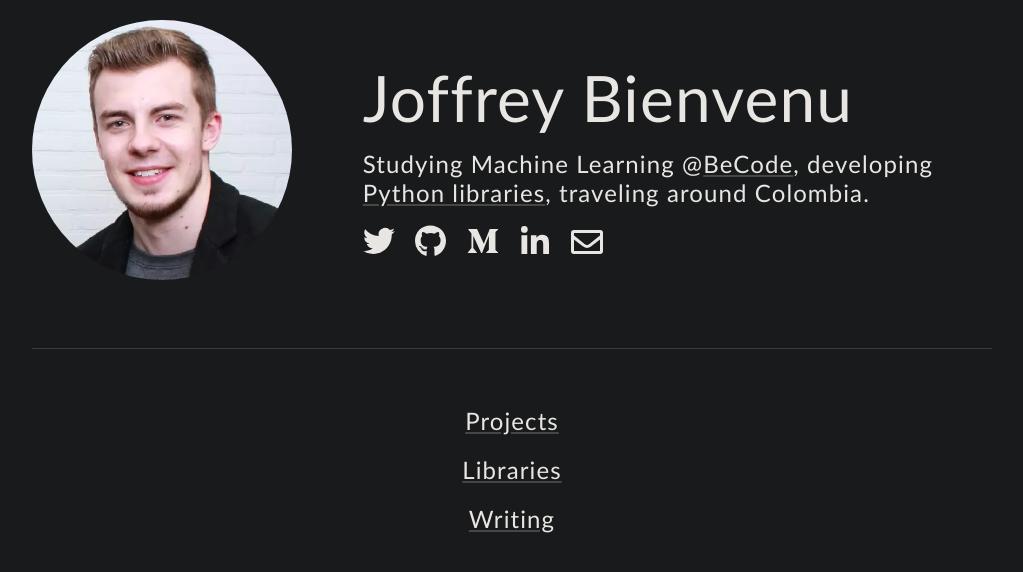
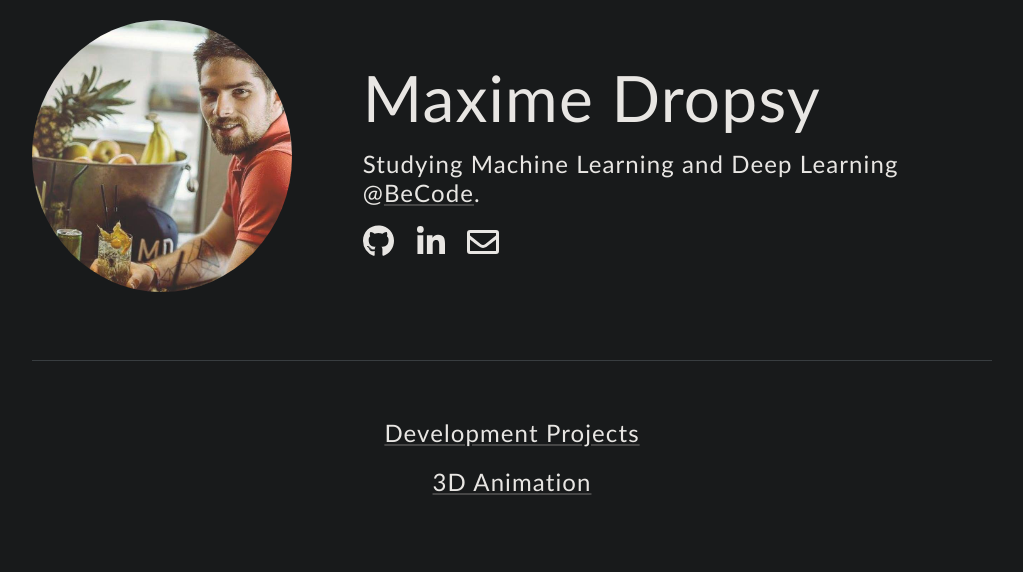
Before and after one commit to MDropsy/mdropsy.com, a Jekyll site: the page docs/index.html, which Jekyll copies as it is, in a window 1280 px wide. Shown: the top 572 px of the page, without its empty margins (128-1151 px from the left). Built offline with Jekyll 4.4.1, drawn with Linux system fonts in a browser that asks for light colours.

Commit message:
update_projects

```diff
--- a/docs/404.html
+++ b/docs/404.html
@@ -5,8 +5,8 @@
     <meta charset="utf-8">
     <meta name="viewport" content="width=device-width, initial-scale=1">
     <meta name="description" content="">
-    <meta name="author" content="Joffrey Bienvenu">
-    <title>Joffrey Bienvenu</title>
+    <meta name="author" content="Maxime Dropsy">
+    <title>Maxime Dropsy</title>
     <link rel="canonical" href="https://joffreybvn.be">
 
     <link href="/assets/dist/css/bootstrap.min.css" rel="stylesheet">
--- a/docs/assets/css/style.css
+++ b/docs/assets/css/style.css
@@ -202,15 +202,15 @@ hr {
 }
 
 #project-wallonia-ml {
-    background-image: url("../img/thumbnails/wallonia_ml.webp");
+    background-image: url("../img/thumbnails/Namur_citadelle.webp");
 }
 
 #project-zimmo {
-    background-image: url("../img/thumbnails/zimmo_cover.webp");
+    background-image: url("../img/thumbnails/face_reco.webp");
 }
 
 #project-deep-writing {
-    background-image: url("../img/thumbnails/deep_detect_handwriting.webp");
+    background-image: url("../img/thumbnails/ImmoEliza.webp");
 }
 
 #project-real-estate {
--- a/docs/feed.xml
+++ b/docs/feed.xml
@@ -1,4 +1,4 @@
-<?xml version="1.0" encoding="utf-8"?><feed xmlns="http://www.w3.org/2005/Atom" ><generator uri="https://jekyllrb.com/" version="4.1.1">Jekyll</generator><link href="http://localhost:4000/feed.xml" rel="self" type="application/atom+xml" /><link href="http://localhost:4000/" rel="alternate" type="text/html" /><updated>2021-01-25T02:24:29+01:00</updated><id>http://localhost:4000/feed.xml</id><title type="html">Maxime Dropsy</title><subtitle>Machine Learning student at BeCode.org</subtitle><entry><title type="html">Welcome to Jekyll!</title><link href="http://localhost:4000/jekyll/update/2020/11/04/welcome-to-jekyll.html" rel="alternate" type="text/html" title="Welcome to Jekyll!" /><published>2020-11-04T19:12:04+01:00</published><updated>2020-11-04T19:12:04+01:00</updated><id>http://localhost:4000/jekyll/update/2020/11/04/welcome-to-jekyll</id><content type="html" xml:base="http://localhost:4000/jekyll/update/2020/11/04/welcome-to-jekyll.html">&lt;p&gt;You’ll find this post in your &lt;code class=&quot;language-plaintext highlighter-rouge&quot;&gt;_posts&lt;/code&gt; directory. Go ahead and edit it and re-build the site to see your changes. You can rebuild the site in many different ways, but the most common way is to run &lt;code class=&quot;language-plaintext highlighter-rouge&quot;&gt;jekyll serve&lt;/code&gt;, which launches a web server and auto-regenerates your site when a file is updated.&lt;/p&gt;
+<?xml version="1.0" encoding="utf-8"?><feed xmlns="http://www.w3.org/2005/Atom" ><generator uri="https://jekyllrb.com/" version="4.1.1">Jekyll</generator><link href="http://localhost:4000/feed.xml" rel="self" type="application/atom+xml" /><link href="http://localhost:4000/" rel="alternate" type="text/html" /><updated>2021-01-25T02:29:21+01:00</updated><id>http://localhost:4000/feed.xml</id><title type="html">Maxime Dropsy</title><subtitle>Machine Learning student at BeCode.org</subtitle><entry><title type="html">Welcome to Jekyll!</title><link href="http://localhost:4000/jekyll/update/2020/11/04/welcome-to-jekyll.html" rel="alternate" type="text/html" title="Welcome to Jekyll!" /><published>2020-11-04T19:12:04+01:00</published><updated>2020-11-04T19:12:04+01:00</updated><id>http://localhost:4000/jekyll/update/2020/11/04/welcome-to-jekyll</id><content type="html" xml:base="http://localhost:4000/jekyll/update/2020/11/04/welcome-to-jekyll.html">&lt;p&gt;You’ll find this post in your &lt;code class=&quot;language-plaintext highlighter-rouge&quot;&gt;_posts&lt;/code&gt; directory. Go ahead and edit it and re-build the site to see your changes. You can rebuild the site in many different ways, but the most common way is to run &lt;code class=&quot;language-plaintext highlighter-rouge&quot;&gt;jekyll serve&lt;/code&gt;, which launches a web server and auto-regenerates your site when a file is updated.&lt;/p&gt;
 
 &lt;p&gt;Jekyll requires blog post files to be named according to the following format:&lt;/p&gt;
 
--- a/docs/index.html
+++ b/docs/index.html
@@ -5,8 +5,8 @@
     <meta charset="utf-8">
     <meta name="viewport" content="width=device-width, initial-scale=1">
     <meta name="description" content="">
-    <meta name="author" content="Joffrey Bienvenu">
-    <title>Joffrey Bienvenu</title>
+    <meta name="author" content="Maxime Dropsy">
+    <title>Maxime Dropsy</title>
     <link rel="canonical" href="https://joffreybvn.be">
 
     <link href="/assets/dist/css/bootstrap.min.css" rel="stylesheet">
@@ -26,7 +26,7 @@
 
 <!-- Profile picture -->
 <div class="profile-picture col-md-3">
-    <img src="./assets/img/joffrey_bienvenu.webp" class="profile-circle mx-auto d-block" alt="Joffrey Bienvenu">
+    <img src="./assets/img/max.jpg" class="profile-circle mx-auto d-block" alt="Maxime Dropsy">
 </div>
 
 <!-- Profile details -->
@@ -34,19 +34,19 @@
     <div class="profile-details-row row">
 
         <div class="name-wrapper col-xs-12">
-            <h1>Joffrey Bienvenu</h1>
+            <h1>Maxime Dropsy</h1>
         </div>
 
         <div class="subtitle-wrapper col-xs-12">
-            <h2>Studying Machine Learning @<a href="https://becode.org/">BeCode</a>, developing <a href="https://lidario.readthedocs.io/">Python libraries</a>, traveling around Colombia.</h2>
+            <h2>Studying Machine Learning and Deep Learning @<a href="https://becode.org/">BeCode</a>.</h2>
         </div>
 
         <div class="social-wrapper col-xs-12">
-            <a href="https://twitter.com/joffreybvn" id="social-twitter" title="@joffreybvn"></a>
-            <a href="https://github.com/joffreybvn" id="social-github" title="github/joffreybvn"></a>
-            <a href="https://medium.com/@joffreybvn" id="social-medium" title="@joffreybvn"></a>
-            <a href="https://www.linkedin.com/in/joffreybvn/" id="social-linkedin" title="in/joffreybvn"></a>
-            <a href="mailto:joffreybvn@gmail.com" id="social-email" title="joffreybvn@gmail.com"></a>
+
+            <a href="https://github.com/MDropsy" id="social-github" title="github/MDropsy"></a>
+
+            <a href="https://www.linkedin.com/in/maxime-dropsy/" id="social-linkedin" title="in/maxime-dropsy"></a>
+            <a href="mailto:maximedropsy@gmail.com" id="social-email" title="maximedropsy@gmail.com"></a>
         </div>
     </div>
 </div>
@@ -63,14 +63,12 @@
 
 <!-- Navigation menu -->
 <div class="col-xs-12">
-    <h2 class="nav-item"><a href="./projects">Projects</a></h2>
+    <h2 class="nav-item"><a href="./projects">Development Projects</a></h2>
 </div>
 <div class="col-xs-12">
-    <h2 class="nav-item"><a href="./libraries">Libraries</a></h2>
+    <h2 class="nav-item"><a href="./3DAnimation">3D Animation</a></h2>
 </div>
-<div class="col-xs-12">
-    <h2 class="nav-item"><a href="./writing">Writing</a></h2>
-</div>
+
 
 <!--
 <div class="col-xs-12">
--- a/docs/robots.txt
+++ b/docs/robots.txt
@@ -1 +1 @@
-Sitemap: https://joffreybvn.be/sitemap.xml
+Sitemap: http://localhost:4000/sitemap.xml
```
Also changed, not shown: docs/libraries/index.html (deleted, +0 -111 lines), docs/sitemap.xml (+5 -8 lines), docs/writing/index.html (deleted, +0 -82 lines), writing.markdown (deleted, +0 -42 lines), docs/assets/img/joffrey_bienvenu.png (deleted), docs/assets/img/joffrey_bienvenu.webp (deleted).
